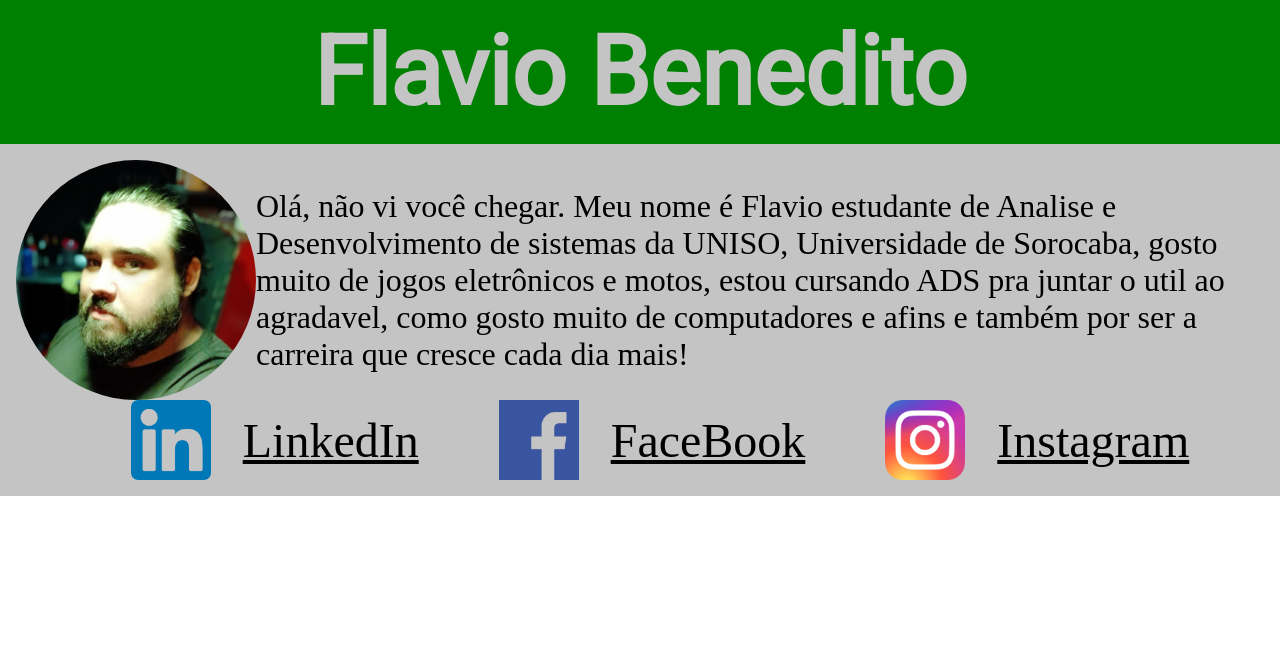
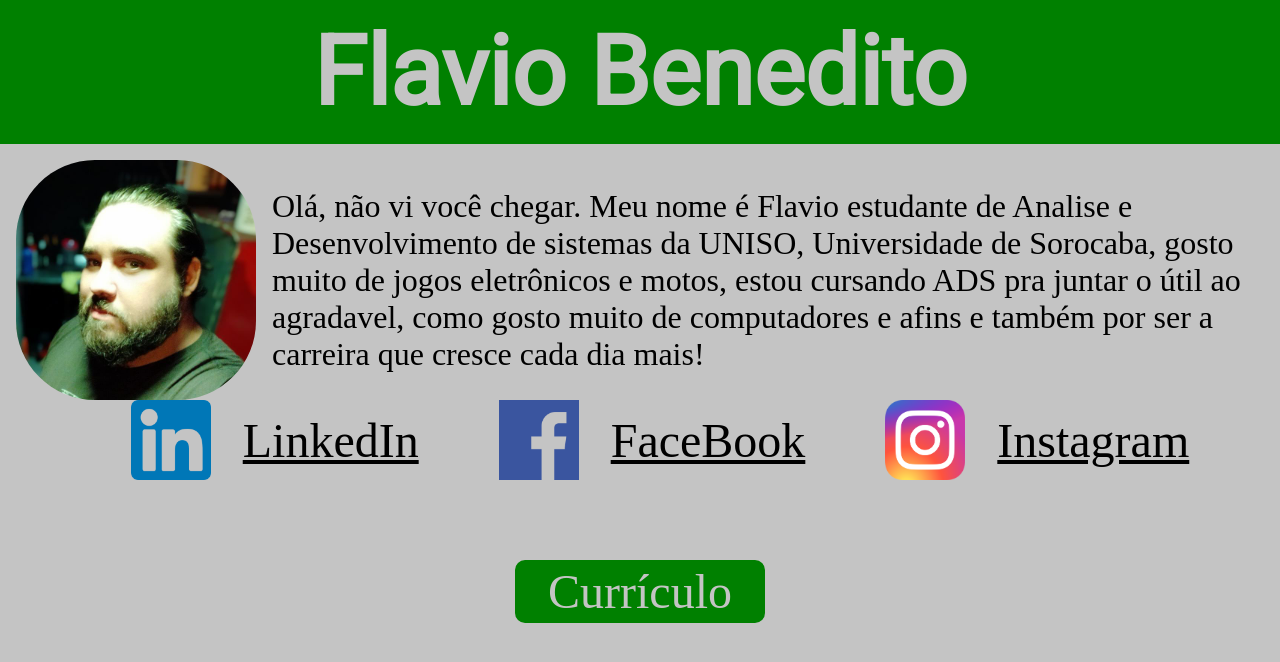
Before and after one commit to flaviobag/flaviobag.github.io, a plain HTML site: page index.html in a window 1280 px wide. Drawn offline with Linux system fonts and the light colour scheme.

Commit message:
adiciona o botao de download de curriculo

```diff
--- a/index.html
+++ b/index.html
@@ -20,7 +20,7 @@
                     <img class="imagem-perfil" src="imagens\Perfil.jpeg" alt="Foto de Perfil">
                     <p class="descricao">Olá, não vi você chegar. Meu nome é Flavio estudante de Analise e Desenvolvimento de sistemas da UNISO,
                         Universidade de Sorocaba, gosto muito de jogos eletrônicos e motos, estou cursando ADS pra juntar o
-                        util ao agradavel, como  gosto muito de computadores e
+                        útil ao agradavel, como  gosto muito de computadores e
                         afins e também por ser a carreira que cresce cada dia mais!
                     </p>
                 </section>
@@ -41,6 +41,9 @@
                         </a>
                        </li>
                  </ul>
+                 <a href="imagens\Flavio Benedito Aidar Gavioli.doc" download class="botao-curriculo">
+                    Currículo
+                </a>
             </main>
     </body>
 </html>
--- a/styles/style.css
+++ b/styles/style.css
@@ -1,5 +1,9 @@
 @import url("reset.css");
 @import url("variables.css");
+
+body {
+    background-color: var(--grey);
+}
 
 .cabecalho {
     background-color: var(--green);
@@ -15,12 +19,12 @@
 }
 
 .imagem-perfil {
-    border-radius: 50%;
+    border-radius: 4.938rem;
     width: 240px;
+    margin-right: 1rem;
 }
 
 .main {
-    background-color: var(--grey);
     padding: 1rem;
 }
 
@@ -63,3 +67,17 @@
     font: var(--primary-font);
     gap: 2rem;
 }
+
+.botao-curriculo{
+    background-color: var(--green);
+    border-radius: 0.6250rem;
+    color: var(--grey);
+    display: block;
+    font-family: inherit;
+    font-size: 3rem;
+    margin: 5rem auto 0;
+    padding: 0.25rem 0.75rem;
+    text-align: center;
+    text-decoration: none;
+    width: 250px;
+}
```
Also changed, not shown: 1 other file.
